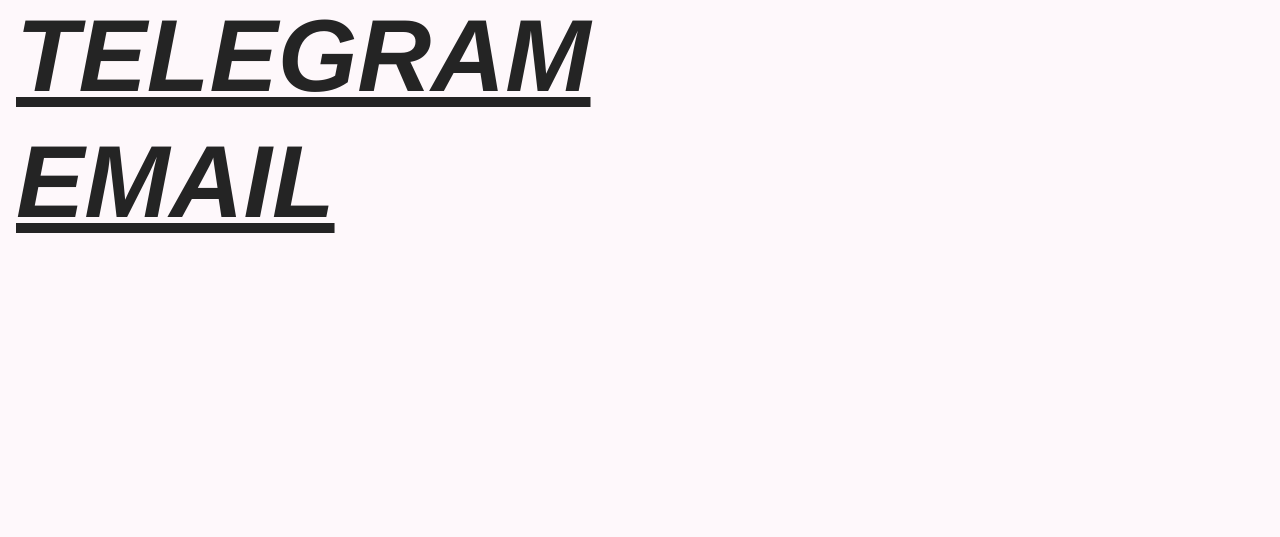
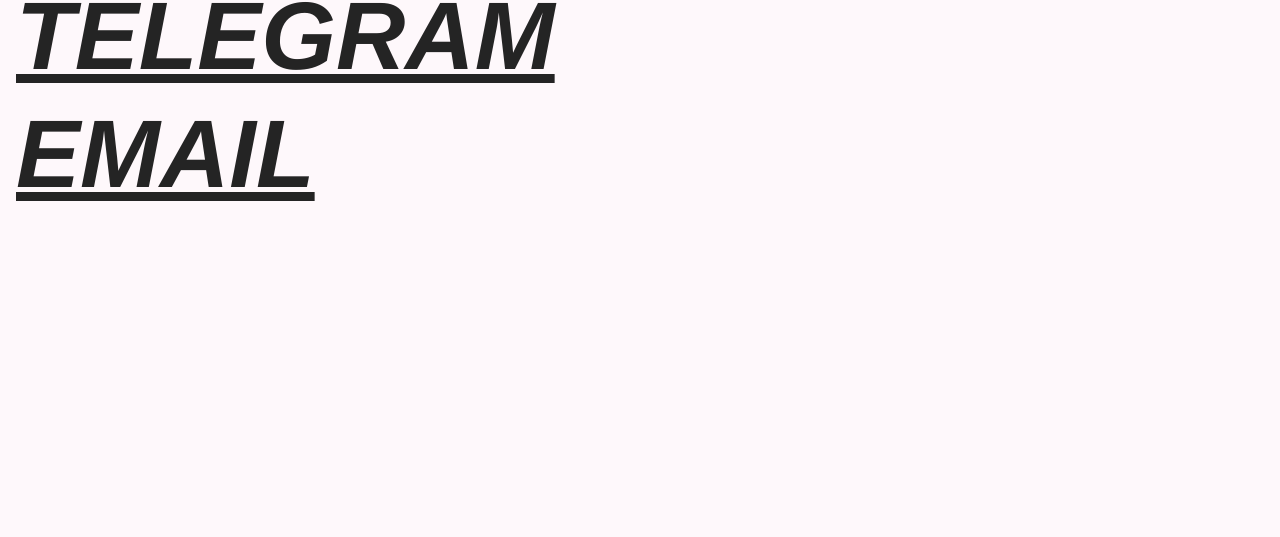
Before and after one commit to tfodonnell/tfodonnell.com, a plain HTML site: page index.html in a window 1280 px wide. Shown: the part 263-800 px from the top of the page. Drawn offline with Linux system fonts and the light colour scheme.

Commit message:
Update index.html

```diff
--- a/index.html
+++ b/index.html
@@ -28,7 +28,7 @@
   text-align: left;
   font-style: italic;
   font-family: Helvetica, sans-serif;
-  font-size: 8vw;
+  font-size: 7.5vw;
   background-color: #FEF8FB;
   }
   </style>
```
